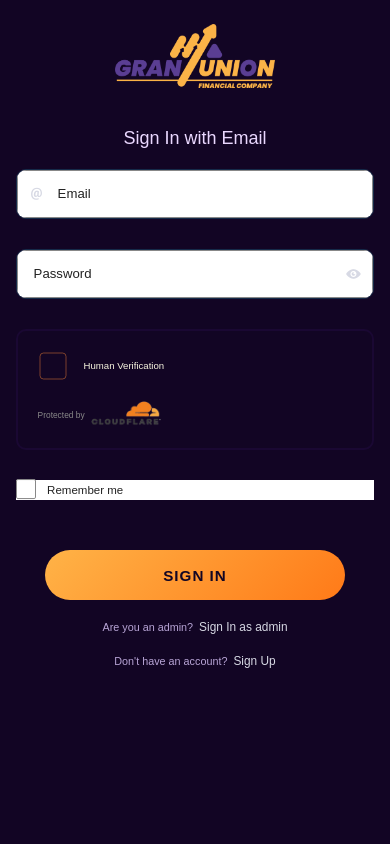
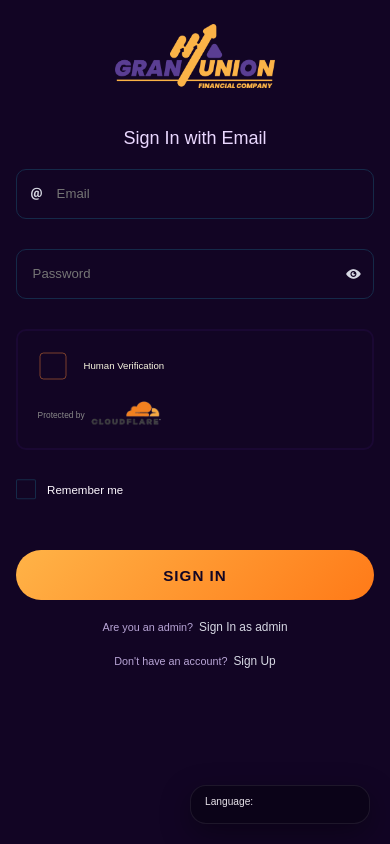
Before and after one commit to Pelumipecky/Topgrantinvestment, a Next.js app: page /signin in a window 390 px wide. Built offline with nearby package versions, Linux system fonts and the light colour scheme; no server answers.

Commit message:
Revert recent changes to input visibility, sign-in fixes, and UI adjustments

```diff
--- a/src/components/dashboard/PaymentSect.jsx
+++ b/src/components/dashboard/PaymentSect.jsx
@@ -60,14 +60,8 @@ const PaymentSect = ({setProfileState, investData, bitPrice, ethPrice, setInvest
         };
 
         console.log('Creating investment with pending status:', investmentToCreate);
-        try {
-            console.log('PaymentSect - payload (stringified):', JSON.stringify(investmentToCreate));
-        } catch (e) {
-            console.warn('PaymentSect - payload stringify failed', e);
-        }
 
         const { data, error } = await supabaseDb.createInvestment(investmentToCreate);
-        console.log('PaymentSect - createInvestment result:', { data, error });
         if (error) {
             console.error('Error creating investment:', error);
             setModalTitle("Error");
--- a/src/database/supabaseUtils.js
+++ b/src/database/supabaseUtils.js
@@ -645,11 +645,8 @@ export const supabaseDb = {
 
   createInvestment: async (investmentData) => {
     const cleanData = normalizeInvestmentPayload(investmentData);
-    try {
-      console.log('supabaseDb.createInvestment - normalized payload:', cleanData);
-    } catch (e) {
-      console.warn('supabaseDb.createInvestment - payload stringify failed', e);
-    }
+
+    console.log('Creating investment with data:', cleanData);
 
     const { data, error } = await supabase
       .from('investments')
@@ -661,9 +658,7 @@ export const supabaseDb = {
       console.error('Supabase error creating investment:', error);
     }
 
-    const mapped = mapInvestmentRecord(data);
-    console.log('supabaseDb.createInvestment - mapped result:', mapped);
-    return { data: mapped, error };
+    return { data: mapInvestmentRecord(data), error };
   },
 
   deleteInvestmentsByUserId: async (userId) => {
--- a/src/pages/_app.jsx
+++ b/src/pages/_app.jsx
@@ -13,7 +13,6 @@ import '../styles/admin-dashboard.css';
 import ErrorBoundary from '../components/ErrorBoundary';
 import { config } from '../utils/config';
 import dynamic from 'next/dynamic';
-import attachInputVisibilityFix from '../utils/inputVisibilityFix';
 
 const TranslateWidget = dynamic(() => import('../components/TranslateWidget'), { ssr: false });
 
@@ -77,12 +76,6 @@ export default function App({ Component, pageProps }) {
   // Disable automatic route guard to prevent signin conflicts
   // Individual pages will handle their own auth checks if needed
 
-  // Attach runtime input visibility fix for browsers that ignore CSS overrides
-  useEffect(() => {
-    const cleanup = attachInputVisibilityFix();
-    return () => cleanup && cleanup();
-  }, []);
-
   return (
     <ThemeProvider>
       <Head>
@@ -99,8 +92,8 @@ export default function App({ Component, pageProps }) {
       <AnimatePresence mode='wait'>
           <div className="app-wrapper" key="app-content">
           {/* ChatBot is rendered inside the user profile page only */}
+          <Component {...pageProps} />
           <TranslateWidget />
-          <Component {...pageProps} />
         </div>
       </AnimatePresence>
     </ThemeProvider>
--- a/src/pages/signin.jsx
+++ b/src/pages/signin.jsx
@@ -37,15 +37,12 @@ export default function Signin() {
 
     async function handleSignIn(e) {
         e.preventDefault();
-        console.log('handleSignIn invoked', { email, passwordLength: password?.length, verifyChecked: !!verifyRef.current?.checked });
         if (!verifyRef.current?.checked) {
-            console.warn('SignIn blocked: human verification not completed');
             setErrMsg('Please complete the human verification');
             clearErrorSoon();
             return;
         }
         if (!email.trim() || !password) {
-            console.warn('SignIn blocked: missing email or password', { email });
             setErrMsg('Please enter email and password');
             clearErrorSoon();
             return;
@@ -53,11 +50,8 @@ export default function Signin() {
         // Auth with Supabase
         let authResult;
         try {
-            console.log('Attempting supabaseAuth.signIn for', email.trim());
             authResult = await supabaseAuth.signIn(email.trim(), password);
-            console.log('supabaseAuth.signIn result:', authResult);
-            if (authResult?.error) {
-                console.error('supabaseAuth.signIn returned error', authResult.error);
+            if (authResult.error) {
                 throw authResult.error;
             }
         } catch (authErr) {
@@ -169,7 +163,7 @@ export default function Signin() {
                         <label className='form-control2'>
                             <input type='checkbox' name='remember' /> Remember me
                         </label>
-                        <button type='submit' className='fancyBtn' onClick={() => console.log('Sign In button clicked')}>Sign In</button>
+                        <button type='submit' className='fancyBtn'>Sign In</button>
                     </div>
                     <p className='haveanaccount'>Are you an admin? <Link href='/signin_admin'>Sign In as admin</Link></p>
                     <p className='haveanaccount'>Don&apos;t have an account? <Link href='/signup'>Sign Up</Link></p>
--- a/src/styles/global.css
+++ b/src/styles/global.css
@@ -216,80 +216,6 @@ video {
   background: var(--dark-clr2);
   color: var(--text-clr1);
   cursor: pointer;
-}
-
-/* Ensure form input text is visible across devices (mobile browsers, autofill, etc) */
-input, textarea, select, .form-control, .form-control2 {
-  color: #222 !important;
-  caret-color: #222 !important;
-  background-color: #fff !important;
-  -webkit-text-fill-color: #222 !important; /* for iOS/Chrome autofill */
-}
-
-/* Aggressive fix for iPhone/small device input visibility */
-@media screen and (max-width: 600px) {
-  input, textarea, select {
-    color: #222 !important;
-    background: #fff !important;
-    caret-color: #222 !important;
-    -webkit-text-fill-color: #222 !important;
-    border: 1px solid #888 !important;
-    font-size: 1.1em !important;
-    z-index: 1000;
-  }
-  input:focus, textarea:focus, select:focus {
-    color: #222 !important;
-    background: #fff !important;
-    caret-color: #222 !important;
-    -webkit-text-fill-color: #222 !important;
-    border: 2px solid #003459 !important;
-  }
-  input::placeholder, textarea::placeholder {
-    color: #888 !important;
-    opacity: 1 !important;
-  }
-  input:focus::placeholder, textarea:focus::placeholder {
-    opacity: 0 !important;
-    color: transparent !important;
-  }
-}
-
-input::placeholder, textarea::placeholder {
-  color: var(--grey-clr) !important;
-  opacity: 1;
-}
-
-/* Hide placeholder while typing/focused so user sees their input on all devices */
-input:focus::placeholder,
-textarea:focus::placeholder {
-  opacity: 0 !important;
-  color: transparent !important;
-}
-
-/* Ensure input text remains visible when focused/active on mobile */
-input:focus,
-textarea:focus,
-input:active,
-textarea:active {
-  color: var(--text-clr1) !important;
-  -webkit-text-fill-color: var(--text-clr1) !important;
-  caret-color: var(--text-clr1) !important;
-}
-
-/* Autofill fixes for WebKit browsers */
-input:-webkit-autofill,
-textarea:-webkit-autofill,
-select:-webkit-autofill {
-  -webkit-box-shadow: 0 0 0px 1000px transparent inset !important;
-  -webkit-text-fill-color: var(--text-clr1) !important;
-}
-
-/* Ensure inputs stay readable when focused on small screens */
-@media screen and (max-width: 420px) {
-  input, textarea {
-    font-size: 1rem;
-    line-height: 1.2;
-  }
 }
 
 .sortOptions button {
@@ -520,7 +446,7 @@ select:-webkit-autofill {
 
 .translate-widget {
   position: fixed;
-  top: 20px;
+  bottom: 20px;
   right: 20px;
   background: rgba(12, 4, 24, 0.9);
   border: 1px solid rgba(255,255,255,0.08);
@@ -567,10 +493,3 @@ select:-webkit-autofill {
   background-color: transparent;
   border: none !important;
 }
-
-/* Hide translate widget on very small screens to avoid covering inputs/buttons */
-@media screen and (max-width: 420px) {
-  .translate-widget {
-    display: none !important;
-  }
-}
--- a/src/styles/signup.css
+++ b/src/styles/signup.css
@@ -387,9 +387,9 @@ form .inputcontainer{
 }
 
 .inputCntn input{
-    background-color: #fff;
+    background-color: transparent;
     font-size: 1.1em;
-    color: #222;
+    color: var(--text-clr1);
     padding-left: 40px;
     width: 100%;
     height: 100%;
@@ -398,9 +398,9 @@ form .inputcontainer{
 }
 
 .passcntn input{
-    background-color: #fff;
+    background-color: transparent;
     font-size: 1.1em;
-    color: #222;
+    color: var(--text-clr1);
     padding-right: 40px;
     width: 100%;
     height: 100%;
@@ -656,21 +656,3 @@ form .errorMsg{
     font-size: 0.8em;
     font-weight: 400;
 }
-
-/* Ensure sign-in button is visible and clickable on small screens */
-@media screen and (max-width: 600px) {
-    .fancyBtn {
-        width: 100%;
-        max-width: 300px;
-        height: 50px;
-        font-size: 1.2em;
-        margin-top: 20px;
-        border: 2px solid #FFB347;
-        background: #FFB347;
-        color: #000;
-        cursor: pointer;
-        touch-action: manipulation;
-        z-index: 10;
-        position: relative;
-    }
-}
--- a/src/utils/inputVisibilityFix.js
+++ /dev/null
@@ -1,47 +0,0 @@
-// Runtime fallback to enforce input text visibility on browsers that ignore CSS overrides
-export default function attachInputVisibilityFix() {
-  if (typeof window === 'undefined') return;
-
-  const getTextColor = () => {
-    try {
-      const v = getComputedStyle(document.documentElement).getPropertyValue('--text-clr1');
-      return v ? v.trim() : '#FEF9FF';
-    } catch (e) {
-      return '#FEF9FF';
-    }
-  };
-
-  const color = getTextColor() || '#FEF9FF';
-
-  const applyStyle = (el) => {
-    if (!el) return;
-    try {
-      el.style.setProperty('color', color, 'important');
-      el.style.setProperty('caret-color', color, 'important');
-      el.style.setProperty('-webkit-text-fill-color', color, 'important');
-    } catch (e) {
-      // ignore
-    }
-  };
-
-  const inputs = () => Array.from(document.querySelectorAll('input, textarea, [contenteditable], select'));
-
-  const onFocus = (e) => applyStyle(e.target);
-  const onTouchStart = (e) => applyStyle(e.target);
-
-  const attach = () => {
-    inputs().forEach(el => {
-      el.removeEventListener('focus', onFocus);
-      el.addEventListener('focus', onFocus, { passive: true });
-      el.removeEventListener('touchstart', onTouchStart);
-      el.addEventListener('touchstart', onTouchStart, { passive: true });
-    });
-  };
-
-  // Attach initially and after DOM changes
-  attach();
-  const obs = new MutationObserver(() => attach());
-  obs.observe(document.body, { childList: true, subtree: true });
-
-  return () => obs.disconnect();
-}
```
Also changed, not shown: src/components/dashboard/WithdrawPayment.jsx (+14 -10 lines), src/pages/profile.jsx (+2 -32 lines).
